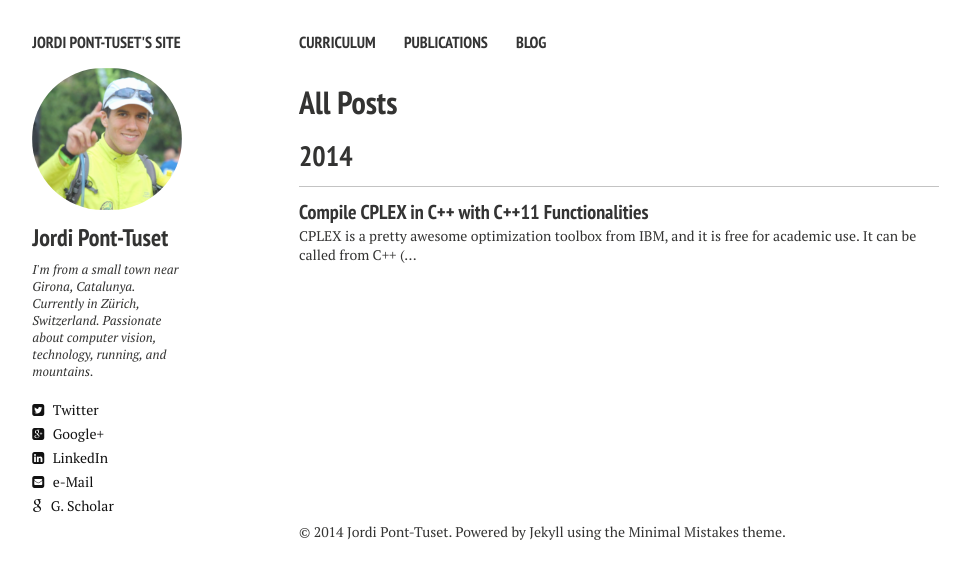
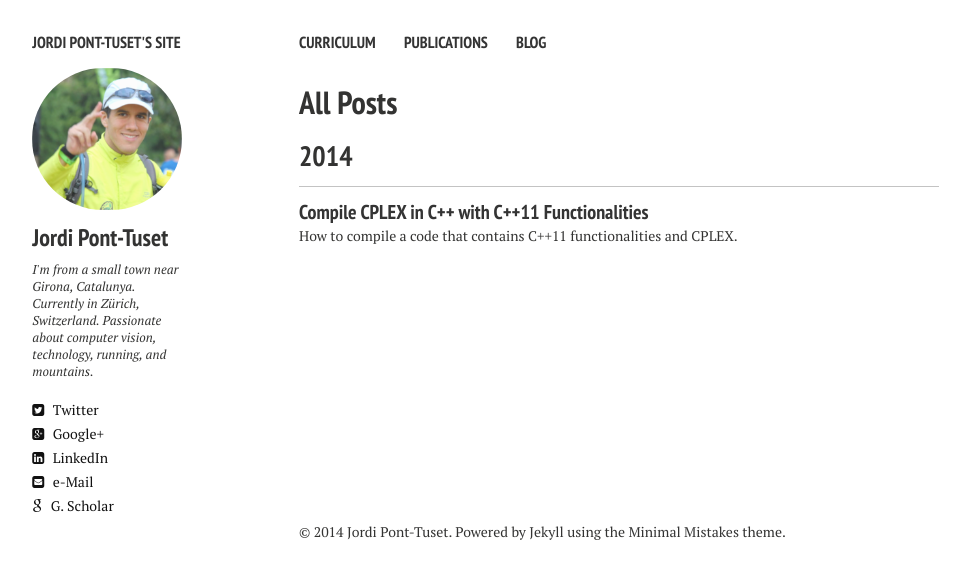
Before and after one commit to jponttuset/jponttuset.github.io, a Jekyll site: the page built from blog.md, in a window 1280 px wide. Shown: the top 579 px of the page, without its empty margins (21-991 px from the left). Built offline with Jekyll 4.4.1, drawn with Linux system fonts in a browser that asks for light colours; nearby versions of some CDN libraries.

Commit message:
- First blog entry

```diff
--- a/_posts/2014-09-01-compiling-cplex-with-c++11-functionalities.md
+++ b/_posts/2014-09-01-compiling-cplex-with-c++11-functionalities.md
@@ -1,12 +1,13 @@
 ---
 layout: post
 title: Compile CPLEX in C++ with C++11 Functionalities
+description: "How to compile a code that contains C++11 functionalities and CPLEX."
 ---
 
 CPLEX is a pretty awesome optimization toolbox from IBM, and it is free for academic use. It can be called from C++ (apart from Matlab, Python, etc.), but you may encounter some problems to compile your code.
 You will encounter one of them if your code has some C++11 functionalities from the C++ strandard library.
 
-Long story short (I hope to elaborate more soon), CPLEX requires the flag -stdlib=libstdc++, which 'downgrades' the version of the standard library to a version where the C++11 functionalities where not available by default.
+Long story short (I hope to elaborate more soon), CPLEX requires the flag **-stdlib=libstdc++**, which 'downgrades' the version of the standard library to a version where the C++11 functionalities where not available by default.
 This way, your part of the code won't compile.
 
-The good part is that you can still use the C++11 code by including the "Technical Report 1" part of the library, that is, by adding "tr1/" to the files that the compiler does not found and changing "std::" by "std::tr1::" in the functions that are not found.
+The good part is that you can still use the C++11 code by including the "Technical Report 1" part of the library, that is, by adding **tr1/** to the files that the compiler does not found and changing "std::" by **std::tr1::** in the functions that are not found.
```
